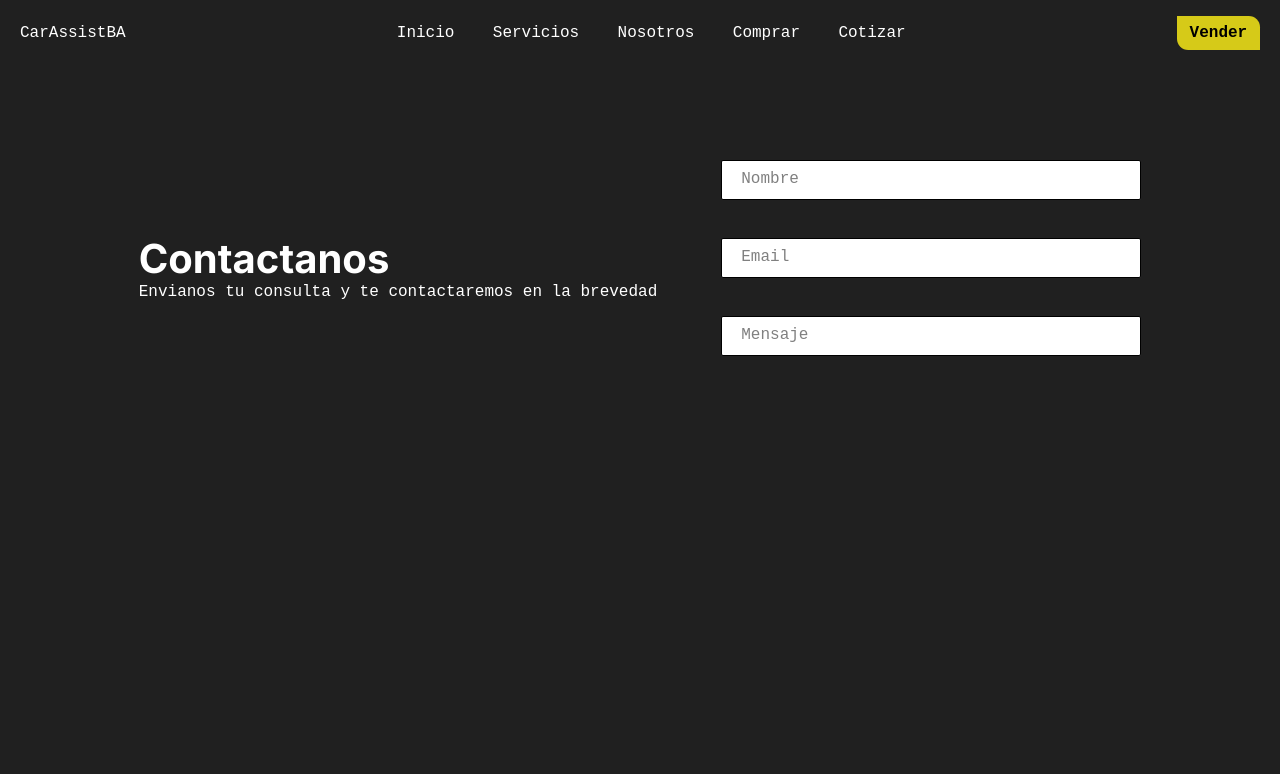
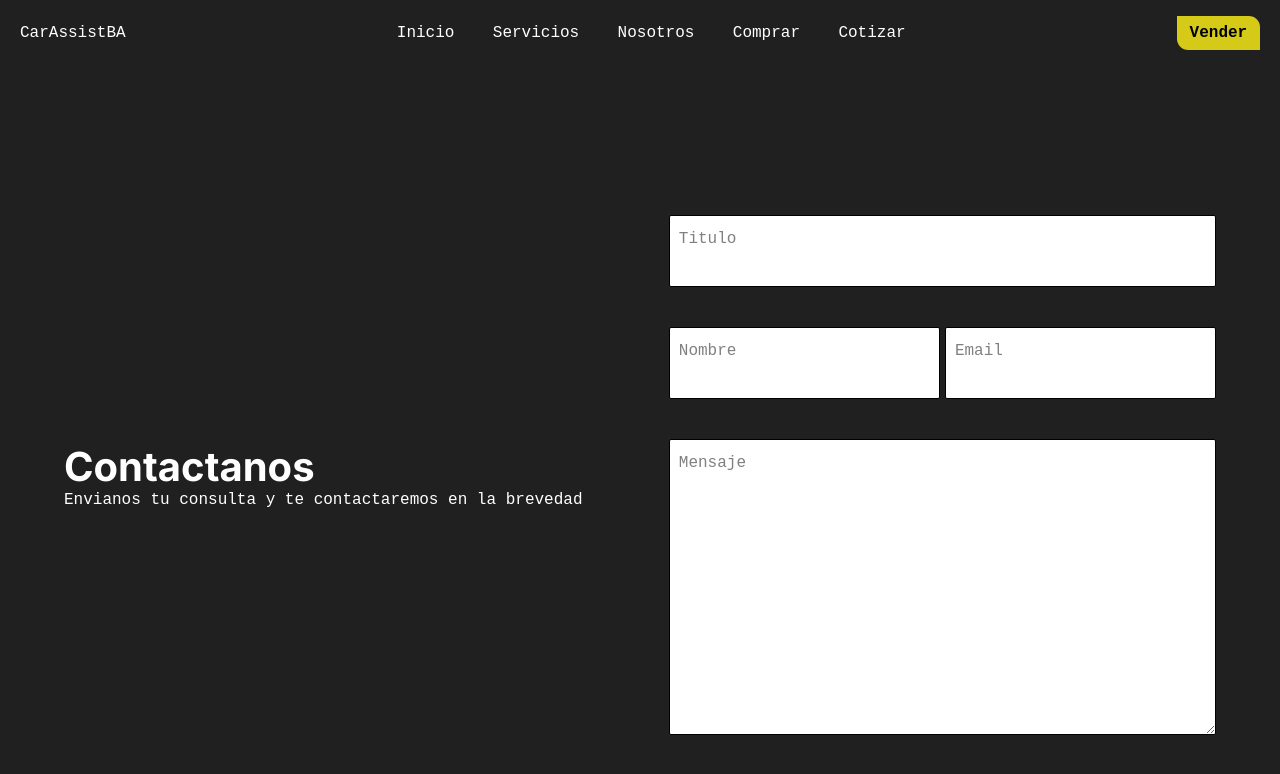
Before and after one commit to FelipeVO/carassistba, a plain HTML site: page subpaginas/venta.htm in a window 1280 px wide. Drawn offline with Linux system fonts and the light colour scheme; a web font is replaced by a local one.

Commit message:
miercoles 8 1

```diff
--- a/css/estilos.css
+++ b/css/estilos.css
@@ -43,8 +43,7 @@ ul, li{
 }
 
 a{
-    text-decoration: none !important;
-    /* font-family: 'Franklin Gothic Medium', 'Arial Narrow', Arial, sans-serif; */
+    text-decoration: none;
     color: inherit;
 }
 
@@ -243,6 +242,7 @@ a.cta:hover{
     color: black;
     text-align: center;
     font-family: var(--font1);
+    font-size: 1.3em;
 }
 
 /* Introduccion */
@@ -270,12 +270,18 @@ a.cta:hover{
     height: 90%;
     width: 45%;
     background: #1c1c1c;
-    padding: 20px;
+    padding: 40px;
     display: flex;
     flex-direction: column;
     justify-content: space-around;
     border-radius: 3px;
     transition: all 1s ease;
+}
+
+.intro-cards a{
+    width: max-content;
+    border-bottom: 1px solid #ddc915;
+    color: #ddc915;
 }
 
 .intro-cards:hover{
@@ -407,51 +413,72 @@ footer{
 /* Form */
 #form-box{
     padding-top: 150px;
-    width: 100%;
-    height: 100%;
+    margin-inline: 5%;
+    width: 90%;
+    height: 100vh;
     display: flex;
     align-items: center;
     justify-content: center;
     gap: 5%;
 }
 
+.form-texto{
+    height: 100%;
+    width: 50%;
+    display: flex;
+    flex-direction: column;
+    /* align-items: center; */
+    justify-content: center;
+}
+
 .form {
-    align-self: center;
+    height: 80%;
+    width: 50%;
+    display: grid;
+    grid-template-columns: repeat(2, 1fr);
+    grid-template-rows: repeat(5, 1fr);
+    grid-column-gap: 5px;
+    grid-row-gap: 40px;
+}
+
+.form-div{
+    position: relative;
+}
+
+#titulo{
+    grid-area: 1 / 1 / 2 / 3;
+}
+
+#name{
+    grid-area: 2 / 1 / 3 / 2;
+}
+
+#email{
+    grid-area: 2 / 2 / 3 / 3;
+}
+
+#subject{
+    grid-area: 3 / 1 / 6 / 3;
 }
 
 .form__input {
-    width: clamp(120px, 50vw, 420px);
-    height: 2.5rem;
-    padding: 0 1.25rem;
+    width: 100%;
+    height: 100%;
+    /* padding: 0 1.25rem; */
     border: 1px solid black;
+    padding: 15px;
+    color: black;
     border-radius: 2px;
-    margin: 0.625rem auto;
     transition: all 250ms;
-    @media (min-width: 768px) {
-        width: clamp(120px, 35vw, 420px);
-    }
 
     &:focus {
         outline: none;
         border-top-color: rgba(0,0,0,0.1);
     }
-
-/* When the input field (.form__input) is in focus,
-    transform the .form__label and change colors*/
-/* ALSO, if the input field's placeholder is NOT shown (when the input field has content),
-    transform the .form__label and change colors. */
     &:focus + .form__label, &:not(:placeholder-shown) + .form__label {
-        transform: translateY(-4.50rem) scale(1);
-        color: black;
+        transform: translateY(-45px) scale(1);
+        color: white;
     }
-
-/* THIS PART IS IMPORTANT!! */
-/* The block below hides the placeholder entirely. */
-/* For all intents and purposes, the placeholder no longer exists. */
-/* What shows on the input field is only the label*. */
-/* HOWEVER, the input fields still recognizes that the placeholder exists!*/
-/* The placeholder is just invisible. We need the placeholder to exist for
-    some weird CSS stuff. If we skip this, we can't make it CSS-only. */
     &::placeholder {
         display: none;
         color: transparent;
@@ -461,9 +488,6 @@ footer{
         user-select: none; /* Standard syntax */
     }
 
-/* When the placeholder is NOT shown,
-    style the top border. */
-/* This makes the top border fade-out when the placeholder disappears. */
     &:not(:placeholder-shown) {
         border-top-color: rgba(0, 0, 0, 0.5);
     }
@@ -473,20 +497,14 @@ footer{
 font-size: 1rem;
 color: grey;
 display: block;
-
-/* Moves the label on TOP of the placeholder */
-/* You'll need to change this as needed */
-transform: translate(1.25rem,-2.5rem);
+position: absolute;
+top: 15px;
+left: 10px;
 transform-origin: 0 0; /* Used later for transitions */
 transition: all 500ms;
 
 -webkit-user-select: none; /* Safari */
 -ms-user-select: none; /* IE 10 and IE 11 */
 user-select: none; /* Standard syntax */
-
-/* THIS PART IS IMPORTANT! */
-/* This line prevents the label from being selected.*/
-/* This is crucial because if this line doesn't exist, users can
-    click on the label, instead of the input field. That's bad UX! */
 pointer-events: none;
 }
--- a/subpaginas/venta.htm
+++ b/subpaginas/venta.htm
@@ -34,16 +34,24 @@
     </div>
 
     <form action="" class="form">
+        <div class="form-div" id="titulo">
+            <input type="text" placeholder="Titulo" class="form__input" />
+            <label for="titulo" class="form__label">Titulo</label>
+        </div>
 
-        <input type="text" placeholder="Name" class="form__input" id="name" />
-        <label for="name" class="form__label">Nombre</label>
-
-        <input type="email" placeholder="Email" class="form__input" id="email" />
-        <label for="email" class="form__label">Email</label>
-
-        <input type="text" placeholder="Subject" class="form__input" id="subject" />
-        <label for="subject" class="form__label">Mensaje</label>
-
+        <div class="form-div" id="name">
+            <input type="text" placeholder="Name" class="form__input"/>
+            <label for="name" class="form__label">Nombre</label>
+        </div>
+        <div class="form-div" id="email">
+            <input type="email" placeholder="Email" class="form__input"/>
+            <label for="email" class="form__label">Email</label>
+        </div>
+        <div class="form-div" id="subject">
+            <textarea placeholder="Subject" class="form__input"></textarea>
+            <!-- <input type="textarea" placeholder="Subject" class="form__input"/> -->
+            <label for="subject" class="form__label">Mensaje</label>
+        </div>
       </form>
 </section>
 
```
Also changed, not shown: index.htm (+2 -2 lines), subpaginas/compra.htm (+17 -9 lines).
